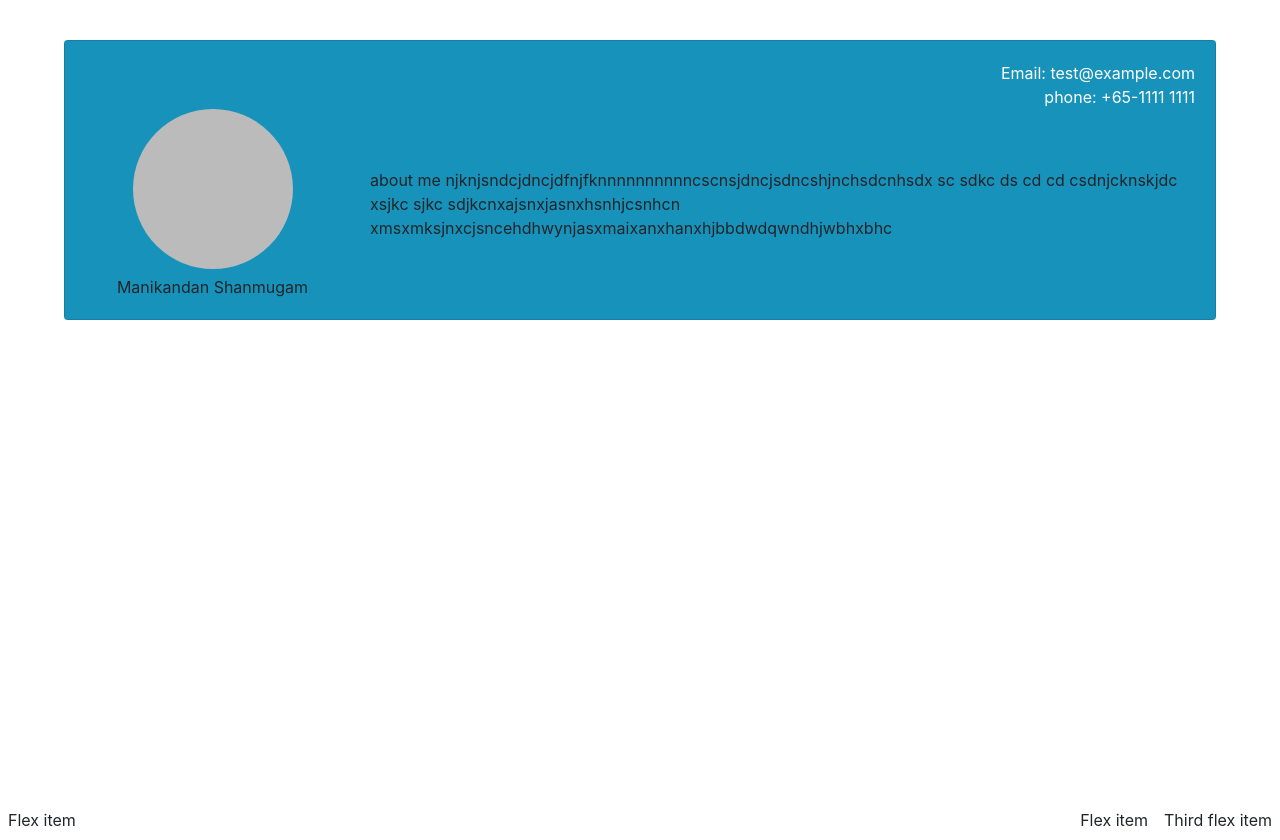
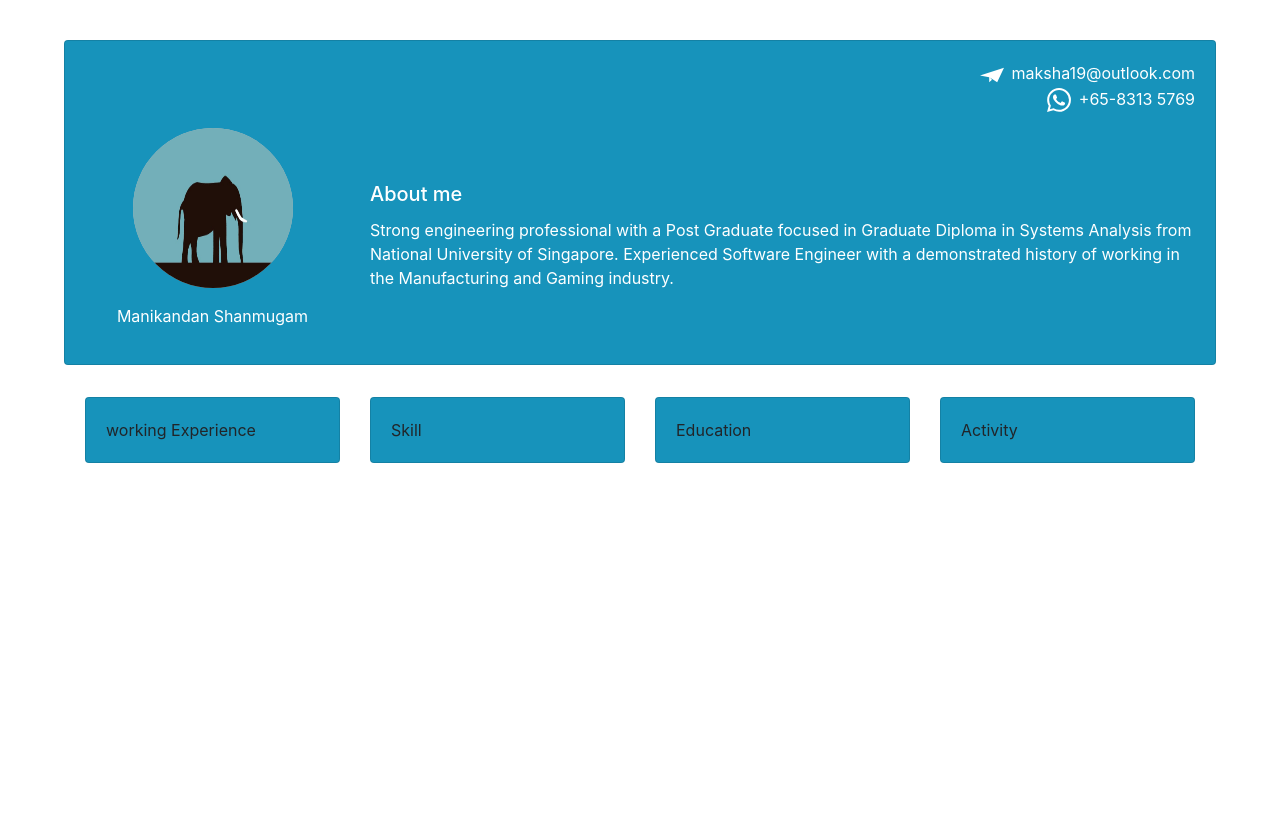
Before and after one commit to maksha19/aboutMe, a React (Create React App) app: page / in a window 1280 px wide. After the commit the page ends 800 px from the top, so only its background shows below. Built offline with nearby package versions, Linux system fonts and the light colour scheme.

Commit message:
feat: body cards

```diff
--- a/package.json
+++ b/package.json
@@ -15,6 +15,7 @@
     "react": "^17.0.2",
     "react-bootstrap": "^1.6.1",
     "react-dom": "^17.0.2",
+    "react-icons": "^4.2.0",
     "react-scripts": "4.0.3",
     "typescript": "^4.1.2",
     "web-vitals": "^1.0.1"
--- a/src/App.css
+++ b/src/App.css
@@ -1,3 +1,8 @@
+.customize-container {
+  width: 90vw !important;
+  margin-top: 5vh;
+}
+
 .text-end {
   text-align: end;
   color: #fff;
@@ -13,7 +18,6 @@
   display: flex;
   flex-direction: column;
   align-items: center;
-  min-height: 100vh;
 }
 
 .profile {
@@ -60,3 +64,24 @@
     transform: rotate(360deg);
   }
 }
+
+/* Small screen / phone  */
+@media (min-width: 300px) {
+  .customize-container {
+    width: 100vw !important;
+    margin-top: 0vh;
+  }
+  .card {
+    border-radius: 0px !important;
+  }
+}
+
+@media (min-width: 500px) {
+  .customize-container {
+    width: 90vw !important;
+    margin-top: 5vh;
+  }
+  .card {
+    border-radius: 0.25rem !important;
+  }
+}
--- a/src/App.tsx
+++ b/src/App.tsx
@@ -1,12 +1,14 @@
 import React from "react";
 import "./App.css";
+import { IconContext } from "react-icons";
 import { Card, Container } from "react-bootstrap";
+import { SiMinutemailer, SiWhatsapp } from "react-icons/si";
 
 function App() {
   return (
     <div>
       <Container className="center-screen">
-        <div style={{ width: "90vw", marginTop: "5vh" }}>
+        <div className="customize-container">
           <Card
             style={{
               backgroundColor: "#1793bb",
@@ -14,24 +16,56 @@ function App() {
             }}
           >
             <Card.Body>
-              <div style={{ height: "20%" }}>
-                <div className="text-end">Email: test@example.com</div>
-                <div className="text-end">phone: +65-1111 1111</div>
+              <div style={{ height: "20%", marginBottom: "1rem" }}>
+                <div className="text-end">
+                  <IconContext.Provider
+                    value={{ size: "1.5rem", style: { marginRight: ".5rem" } }}
+                  >
+                    <SiMinutemailer />
+                  </IconContext.Provider>
+                  maksha19@outlook.com
+                </div>
+                <div className="text-end">
+                  <IconContext.Provider
+                    value={{ size: "1.5rem", style: { marginRight: ".5rem" } }}
+                  >
+                    <SiWhatsapp />
+                  </IconContext.Provider>
+                  +65-8313 5769
+                </div>
               </div>
               <div style={{ height: "70%" }} className="row">
                 <div className="col-sm-10 col-md-3 col-ls-5  text-center">
-                  <div className="profile-circle "></div>
-                  <div style={{ height: "10%" }} className="">
+                  <div className="profile-circle ">
+                    <img
+                      className="profile-circle "
+                      src={process.env.PUBLIC_URL + "/random.jpg"}
+                      alt="test"
+                    />
+                  </div>
+                  <div
+                    style={{
+                      height: "10%",
+                      color: "white",
+                      marginBottom: "1rem",
+                      marginTop: "1rem",
+                    }}
+                    className=""
+                  >
                     Manikandan Shanmugam
                   </div>
                 </div>
                 <div className=" align-self-center col-sm-9 col-md-9 col-ls-9">
-                  <div className="profile-text  text-wrap">
-                    about me
-                    njknjsndcjdncjdfnjfknnnnnnnnnncscnsjdncjsdncshjnchsdcnhsdx
-                    sc sdkc ds cd cd csdnjcknskjdc xsjkc sjkc
-                    sdjkcnxajsnxjasnxhsnhjcsnhcn
-                    xmsxmksjnxcjsncehdhwynjasxmaixanxhanxhjbbdwdqwndhjwbhxbhc
+                  <div
+                    style={{ color: "white" }}
+                    className="profile-text text-wrap"
+                  >
+                    <Card.Title>About me</Card.Title>
+                    Strong engineering professional with a Post Graduate focused
+                    in Graduate Diploma in Systems Analysis from National
+                    University of Singapore. Experienced Software Engineer with
+                    a demonstrated history of working in the Manufacturing and
+                    Gaming industry.
                   </div>
                 </div>
               </div>
@@ -39,11 +73,60 @@ function App() {
           </Card>
         </div>
       </Container>
-      <div className="d-flex bd-highlight">
-        <div className="p-2 flex-grow-1 bd-highlight">Flex item</div>
-        <div className="p-2 bd-highlight">Flex item</div>
-        <div className="p-2 bd-highlight">Third flex item</div>
-      </div>
+      <Container>
+        <div style={{ marginTop: "2rem" }}>
+          <div className="row">
+            <div style={{ marginBottom: "2rem" }} className="col-md-3 col-6">
+              <Card
+                style={{
+                  backgroundColor: "#1793bb",
+                  height: "100%",
+                }}
+              >
+                <Card.Body>
+                  <div>working Experience</div>
+                </Card.Body>
+              </Card>
+            </div>
+            <div style={{ marginBottom: "2rem" }} className="col-md-3 col-6">
+              <Card
+                style={{
+                  backgroundColor: "#1793bb",
+                  height: "100%",
+                }}
+              >
+                <Card.Body>
+                  <div>Skill</div>
+                </Card.Body>
+              </Card>
+            </div>
+            <div style={{ marginBottom: "2rem" }} className="col-md-3  col-6">
+              <Card
+                style={{
+                  backgroundColor: "#1793bb",
+                  height: "100%",
+                }}
+              >
+                <Card.Body>
+                  <div>Education</div>
+                </Card.Body>
+              </Card>
+            </div>
+            <div style={{ marginBottom: "2rem" }} className="col-md-3  col-6">
+              <Card
+                style={{
+                  backgroundColor: "#1793bb",
+                  height: "100%",
+                }}
+              >
+                <Card.Body>
+                  <div>Activity</div>
+                </Card.Body>
+              </Card>
+            </div>
+          </div>
+        </div>
+      </Container>
     </div>
   );
 }
```
Also changed, not shown: 1 other file (tests, documents, lock files or other folders).
